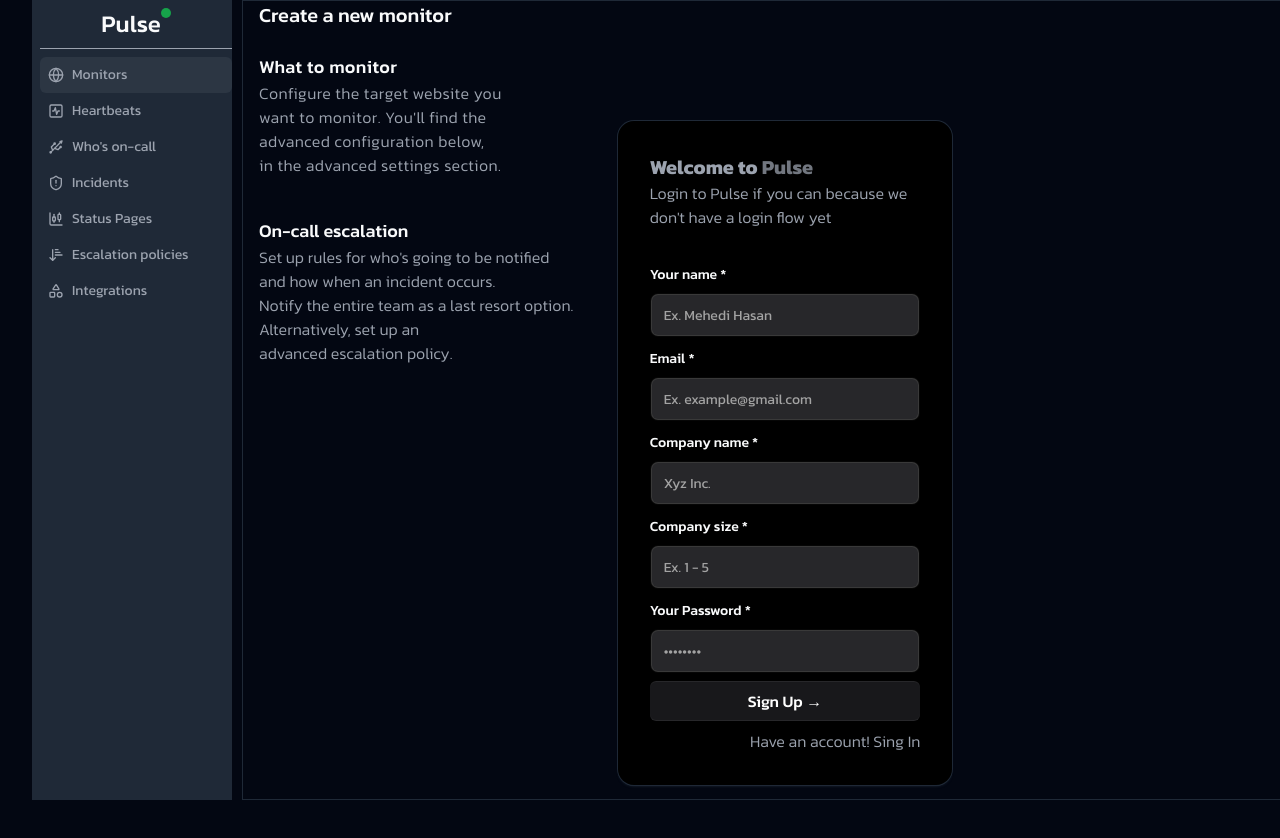
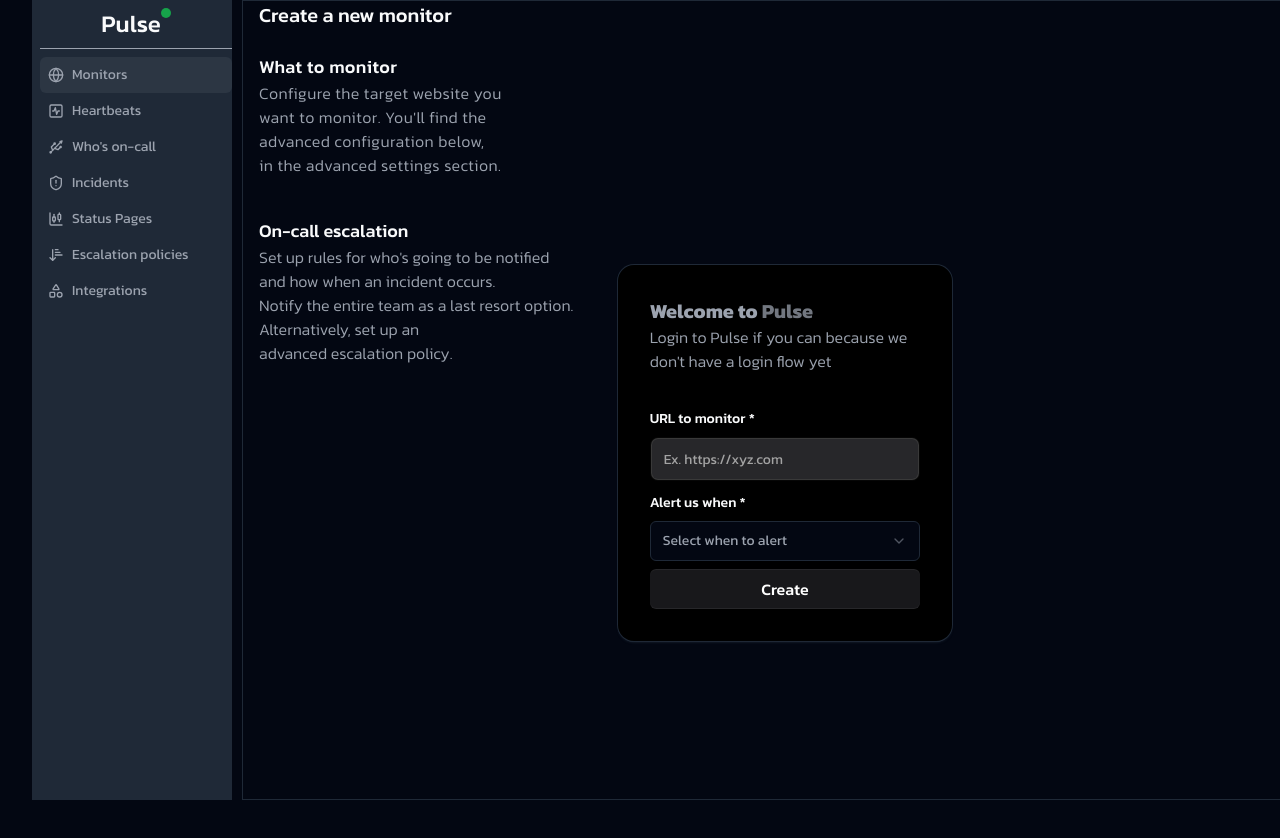
Before and after one commit to hash-engineers/pulse, a Next.js app in the folder frontend/: page /dashboard/monitors/create-monitor in a window 1280 px wide. Shown: the top 838 px of the page. Built offline with nearby package versions, Linux system fonts and the light colour scheme.

Commit message:
feat: add when to alert

```diff
--- a/frontend/app/dashboard/monitors/create-monitor/_main-form.tsx
+++ b/frontend/app/dashboard/monitors/create-monitor/_main-form.tsx
@@ -9,6 +9,7 @@
 import { zodResolver } from '@hookform/resolvers/zod';
 import { CustomFormField } from '@/components/form/custom-form-field';
 import { BottomGradientButton } from '@/components/ui/bottom-gradient-button';
+import { whenToAlert } from '@/lib/monitor';
 
 export function MainForm() {
   const form = useForm<z.infer<typeof signInFormSchema>>({
@@ -37,60 +38,23 @@
             <CustomFormField
               fieldType={FormFieldType.INPUT}
               control={form.control}
-              name="name"
-              type="text"
-              label="Your name"
+              name="url"
+              type="url"
+              label="URL to monitor"
               required
-              placeholder="Ex. Mehedi Hasan"
-            />
-            <CustomFormField
-              fieldType={FormFieldType.INPUT}
-              control={form.control}
-              name="email"
-              type="email"
-              label="Email"
-              required
-              placeholder="Ex. example@gmail.com"
-            />
-            <CustomFormField
-              fieldType={FormFieldType.INPUT}
-              control={form.control}
-              name="company"
-              type="text"
-              label="Company name"
-              required
-              placeholder="Xyz Inc."
-            />
-            <CustomFormField
-              fieldType={FormFieldType.INPUT}
-              control={form.control}
-              name="size"
-              type="text"
-              label="Company size"
-              required
-              placeholder="Ex. 1 - 5"
-            />
-            <CustomFormField
-              fieldType={FormFieldType.INPUT}
-              control={form.control}
-              name="password"
-              type="password"
-              label="Your Password"
-              required
-              placeholder="••••••••"
+              placeholder="Ex. https://xyz.com"
             />
 
-            <BottomGradientButton>Sign Up &rarr;</BottomGradientButton>
+            <CustomFormField
+              fieldType={FormFieldType.SELECT}
+              control={form.control}
+              name="whenToAlert"
+              label="Alert us when"
+              required
+              whenToAlert={whenToAlert}
+            />
 
-            <p className="text-muted-foreground text-right">
-              Have an account!{' '}
-              <Link
-                href="/auth/sign-in"
-                className="transition duration-300 hover:underline ease-in-out hover:text-primary"
-              >
-                Sing In
-              </Link>
-            </p>
+            <BottomGradientButton>Create</BottomGradientButton>
           </form>
         </Form>
       </div>
--- a/frontend/components/form/custom-form-field.tsx
+++ b/frontend/components/form/custom-form-field.tsx
@@ -4,6 +4,13 @@
 import { Control } from 'react-hook-form';
 import { FormFieldType } from '@/enums/form';
 import { FormControl, FormField, FormItem, FormMessage } from '../ui/form';
+import {
+  Select,
+  SelectContent,
+  SelectItem,
+  SelectTrigger,
+  SelectValue,
+} from '../ui/select';
 
 type CustomFormInputProps = {
   fieldType: FormFieldType;
@@ -37,13 +44,14 @@
   disabled?: boolean;
   children?: ReactNode;
   required?: boolean;
+  whenToAlert?: string[];
 };
 
 type RenderFieldProps = { field: any; props: CustomFormInputProps };
 
 function RenderField({
   field,
-  props: { fieldType, placeholder, type },
+  props: { fieldType, placeholder, type, whenToAlert },
 }: RenderFieldProps) {
   switch (fieldType) {
     case FormFieldType.INPUT:
@@ -51,6 +59,24 @@
         <FormControl>
           <Input placeholder={placeholder} type={type} {...field} />
         </FormControl>
+      );
+
+    case FormFieldType.SELECT:
+      return (
+        <Select onValueChange={field.onChange} defaultValue={field.value}>
+          <FormControl>
+            <SelectTrigger>
+              <SelectValue placeholder="Select when to alert" />
+            </SelectTrigger>
+          </FormControl>
+          <SelectContent>
+            {whenToAlert?.map(item => (
+              <SelectItem key={item} value={item}>
+                {item}
+              </SelectItem>
+            ))}
+          </SelectContent>
+        </Select>
       );
 
     default:
--- a/frontend/lib/monitor.ts
+++ b/frontend/lib/monitor.ts
@@ -130,4 +130,12 @@
   },
 ];
 
-export { data, columns, monitors };
+const whenToAlert = [
+  'URL becomes unavailable',
+  "URL doesn't contain keyword",
+  'URL contains a keyword',
+  'URL returns HTTP status other than',
+  "Host doesn't respond to ping",
+];
+
+export { data, columns, monitors, whenToAlert };
```
